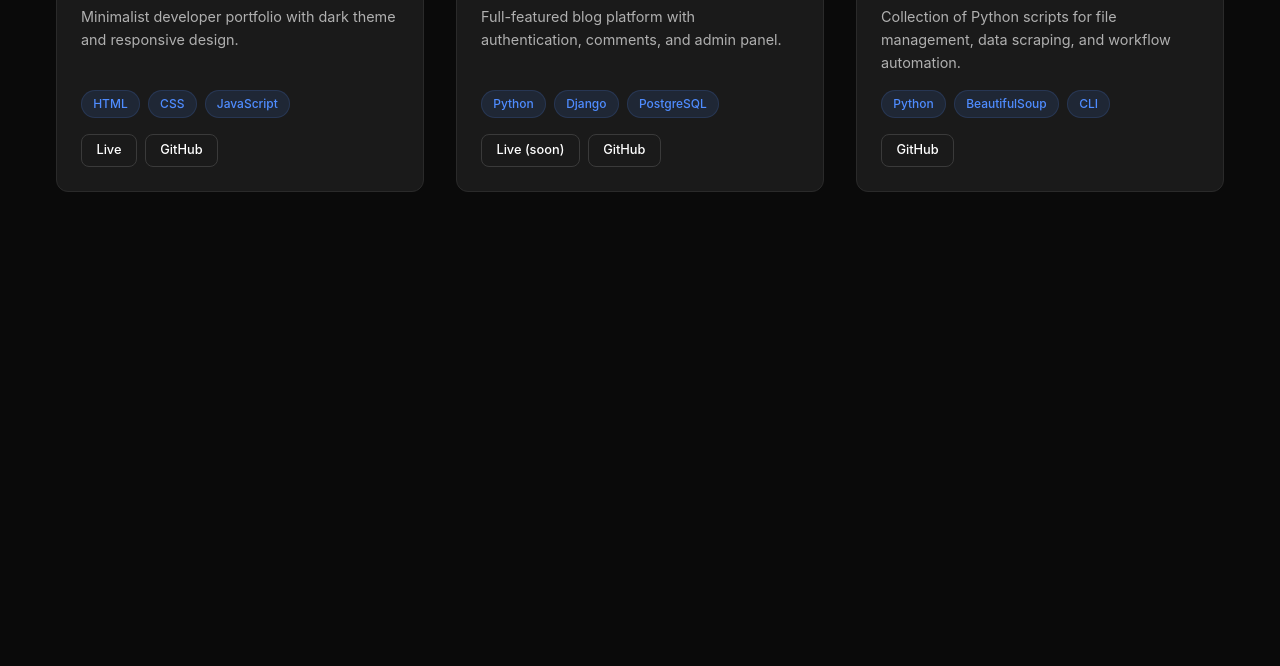
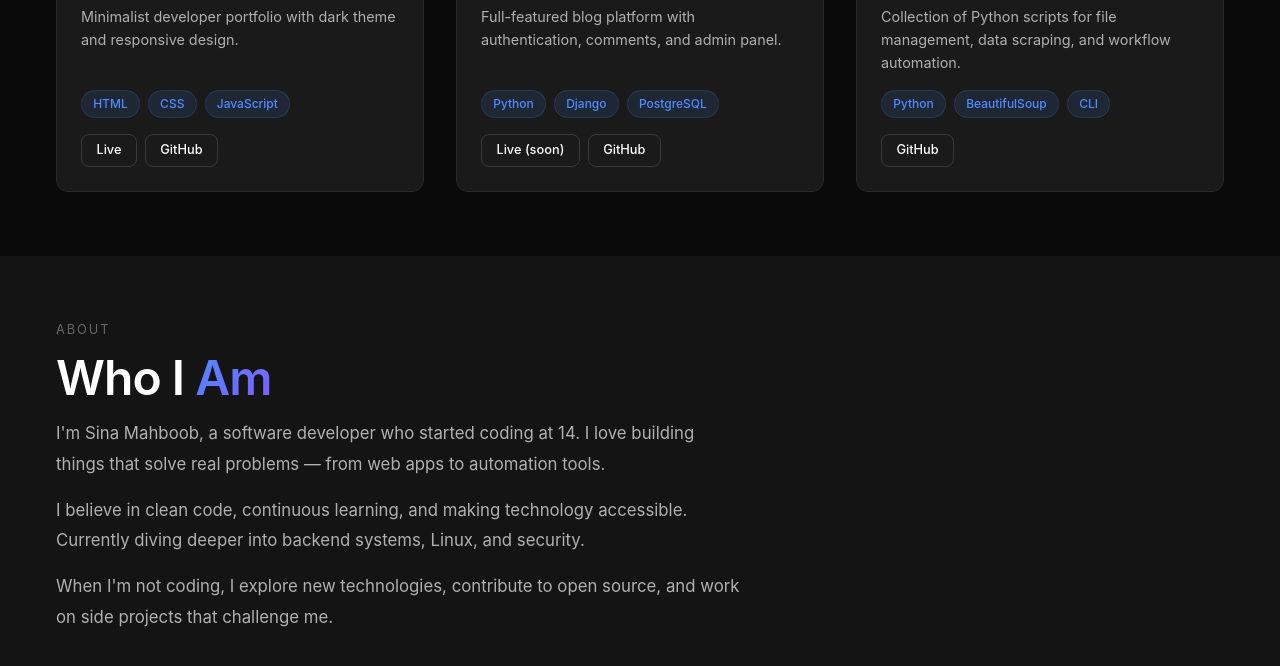
Before and after one commit to sinamahboub/sinamahboub.github.io, a plain HTML site: page index.html in a window 1280 px wide. Shown: the part 1197-1863 px from the top of the page. Before the commit the page ends 1453 px from the top, so only its background shows below. Drawn offline with Linux system fonts and the light colour scheme.

Commit message:
feat: add about section with personal introduction

```diff
--- a/assets/css/main.css
+++ b/assets/css/main.css
@@ -567,6 +567,20 @@ img {
   font-size: 0.8rem;
 }
 
+/* ---------- About ---------- */
+.about {
+  padding: var(--space-8) 0;
+  background: var(--bg-secondary);
+}
+.about-content {
+  max-width: 700px;
+}
+.about-content p {
+  margin-bottom: var(--space-4);
+  font-size: 1.05rem;
+  line-height: 1.8;
+}
+
 /* Responsive helpers */
 .hide-mobile {
   display: none;
--- a/index.html
+++ b/index.html
@@ -172,6 +172,28 @@
   </div>
 </section>
 
+<!-- ========== ABOUT ========== -->
+<section id="about" class="about section">
+  <div class="container">
+    <span class="section-label">About</span>
+    <h2 class="section-title">Who I <span class="text-gradient">Am</span></h2>
+    <div class="about-content">
+      <p>
+        I'm Sina Mahboob, a software developer who started coding at 14.
+        I love building things that solve real problems — from web apps to automation tools.
+      </p>
+      <p>
+        I believe in clean code, continuous learning, and making technology accessible.
+        Currently diving deeper into backend systems, Linux, and security.
+      </p>
+      <p>
+        When I'm not coding, I explore new technologies, contribute to open source,
+        and work on side projects that challenge me.
+      </p>
+    </div>
+  </div>
+</section>
+
     <script src="./assets/js/script.js"></script>
     <script src="./assets/js/navigation.js"></script>
   </body>
```
